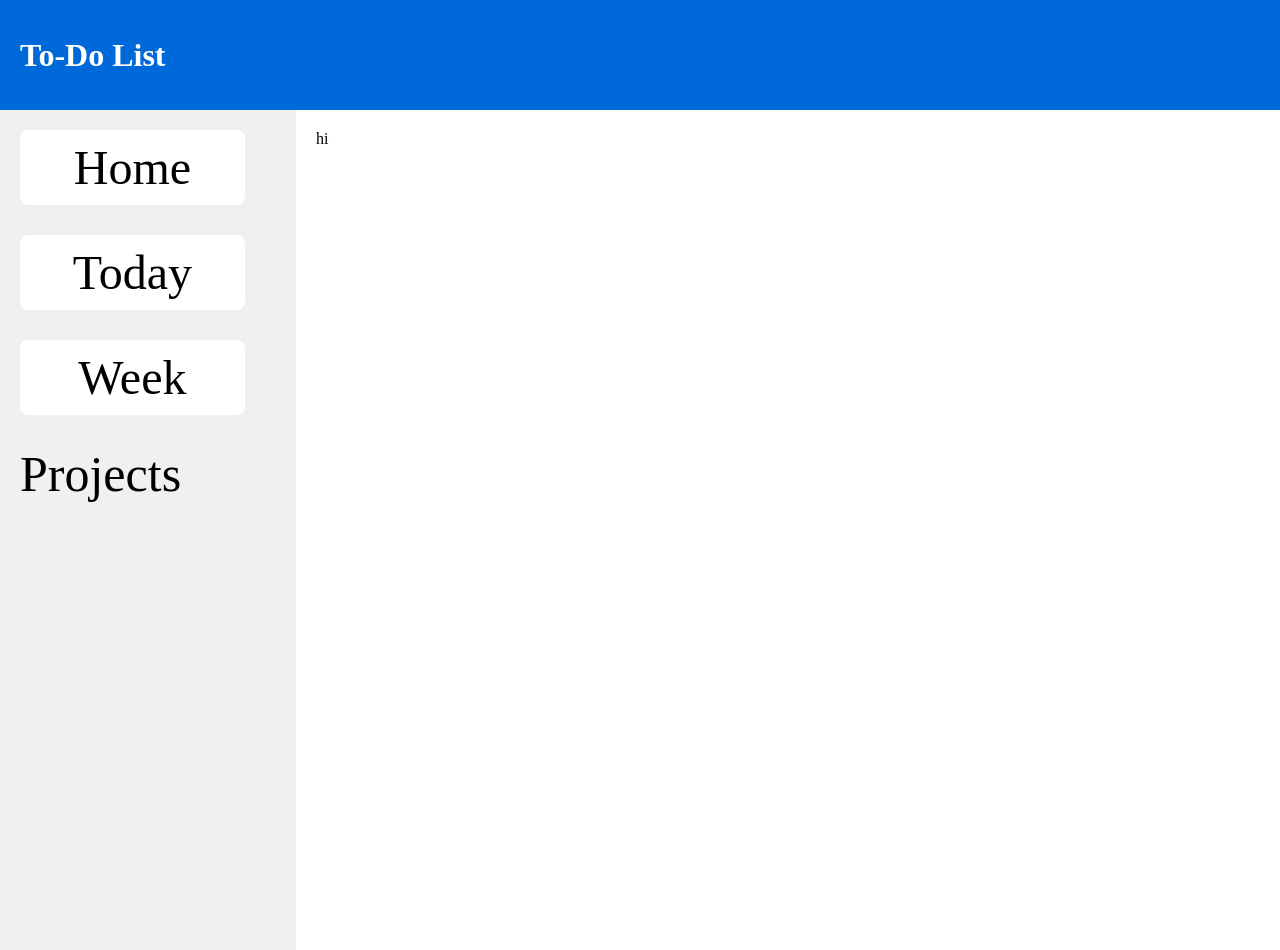
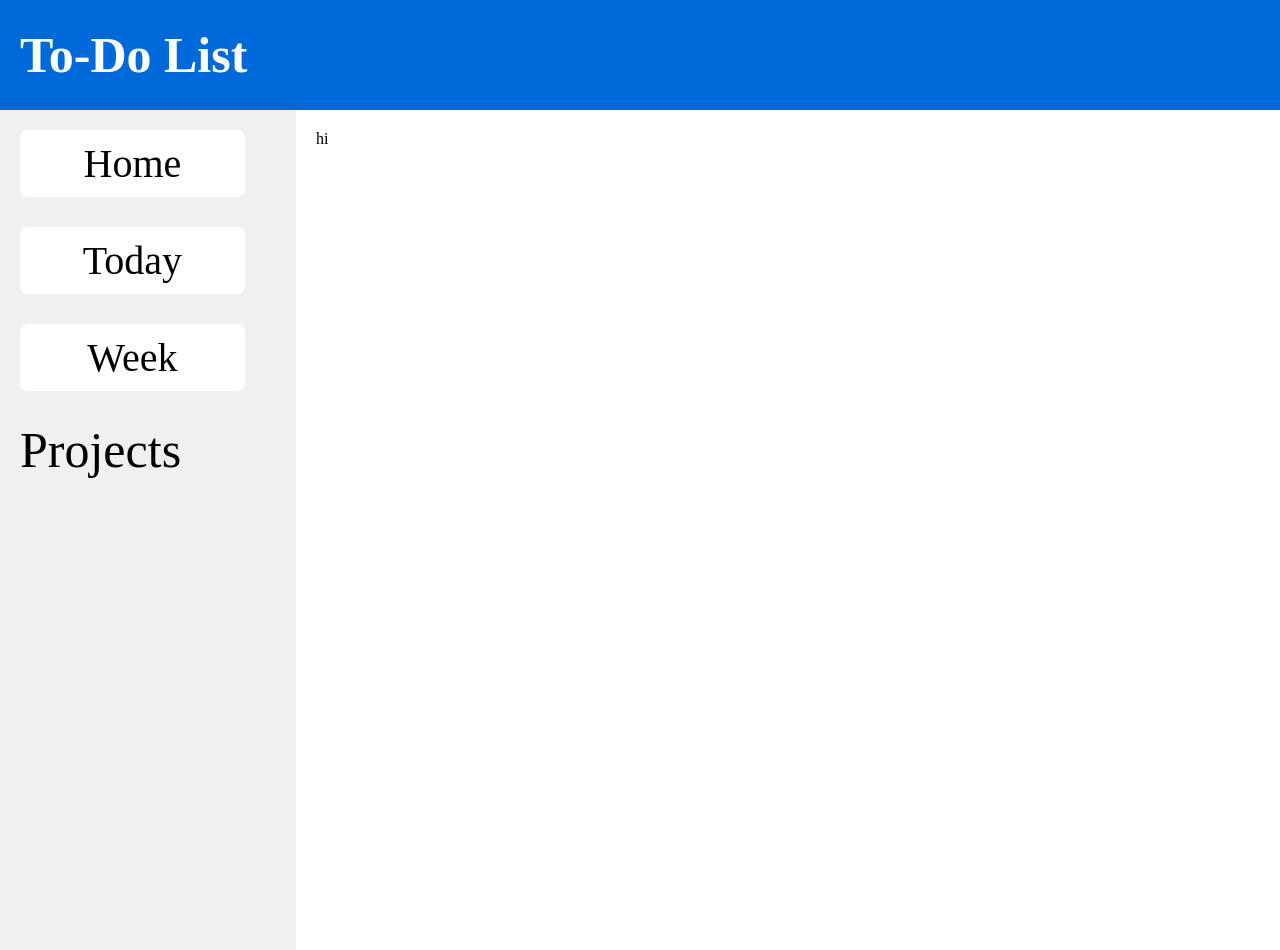
Before and after one commit to Yusef-H/todo-list, a website built with webpack: page dist/index.html in a window 1280 px wide. Built offline with Linux system fonts and the light colour scheme.

Commit message:
add new modules for todo and projects

```diff
--- /dev/null
+++ b/src/project.js
@@ -0,0 +1,3 @@
+function Project(){
+
+}
--- a/src/style.css
+++ b/src/style.css
@@ -18,7 +18,7 @@ li{
 }
 
 .title{
-
+    font-size: 50px;
 }
 
 .sidebar-collapse-button {
@@ -61,7 +61,7 @@ li{
 .sidebar-content li:not(:last-child){
     width: 80%;
     padding: 10px;
-    font-size: clamp(30px, 6vmin, 50px);
+    font-size: clamp(30px, 6vmin, 40px);
     border-radius: 8px;
     background-color: #fff;
     cursor: pointer;
--- /dev/null
+++ b/src/todo.js
@@ -0,0 +1,3 @@
+function TodoFactory(title, desc, dueDate){
+
+}
```
Also changed, not shown: dist/bundle.js.
